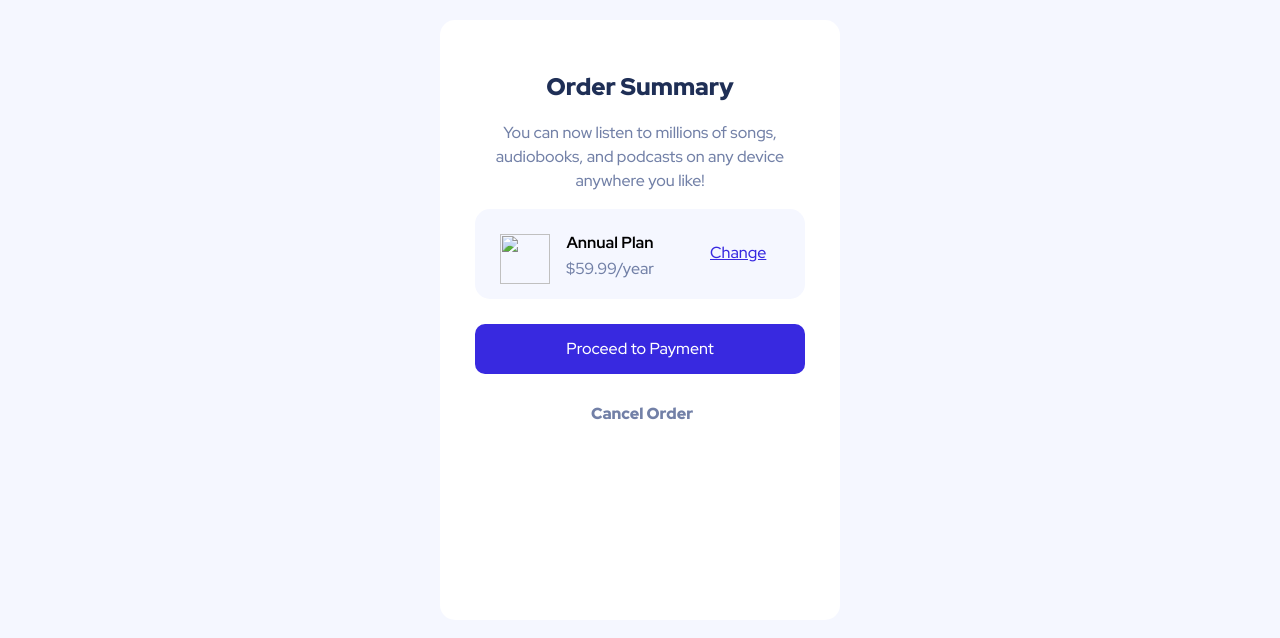
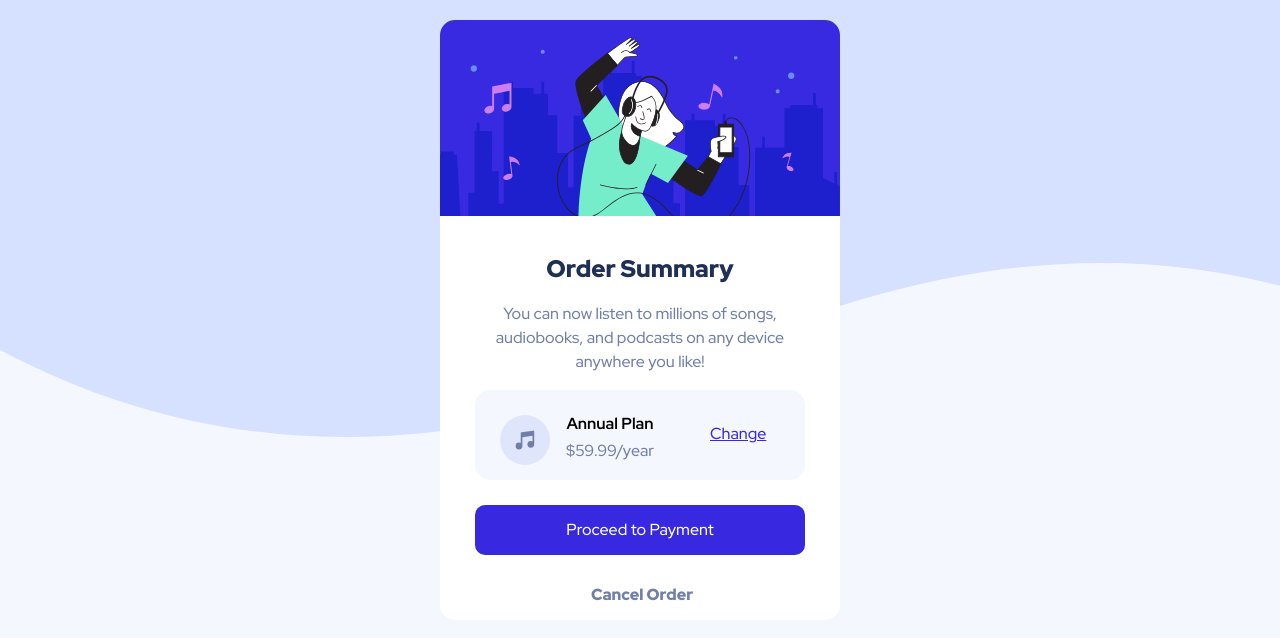
Before and after one commit to abdou202/order-summary-component, a plain HTML site: page index.html in a window 1280 px wide. Drawn offline with Linux system fonts and the light colour scheme; the site is published under a folder, as on GitHub Pages, so addresses that start at the root find nothing.

Commit message:
reguler the problem

```diff
--- a/css/index.css
+++ b/css/index.css
@@ -6,7 +6,7 @@
 
 body {
    font-family: 'Red Hat Display', sans-serif;
-   background-image: url(/images/pattern-background-desktop.svg);
+   background-image: url(../images/pattern-background-desktop.svg);
    background-repeat: no-repeat;
    background-color: hsl(225, 100%, 98%);
 }
@@ -52,6 +52,7 @@ body {
     height: 50px;
     margin: 25px;
     margin-right: 10px;
+    background-color: hsl(225, 100%, 98%);
 }
 .content .text {
     display: flex;
@@ -111,7 +112,7 @@ body {
 /* start mobile  */
 @media (max-width:375px) {
     body {
-        background-image: url(/images/pattern-background-mobile.svg);
+        background-image: url(../images/pattern-background-mobile.svg);
     }
     .container {
         width: 335px;
--- a/index.html
+++ b/index.html
@@ -19,13 +19,13 @@
 <body>
   <div class="container">
   <div class="image">
-    <img src="/images/illustration-hero.svg" alt="">
+    <img src="images/illustration-hero.svg" alt="">
   </div>
   <div class="content">
     <h2>Order Summary</h2>
     <p>You can now listen to millions of songs, audiobooks, and podcasts on any device anywhere you like!</p>
     <div class="plane">
-      <img src="/images/icon-music.svg" alt="">
+      <img src="images/icon-music.svg" alt="hello">
       <div class="text">
         <h4>Annual Plan</h4>
         <p>$59.99/year</p>
```
